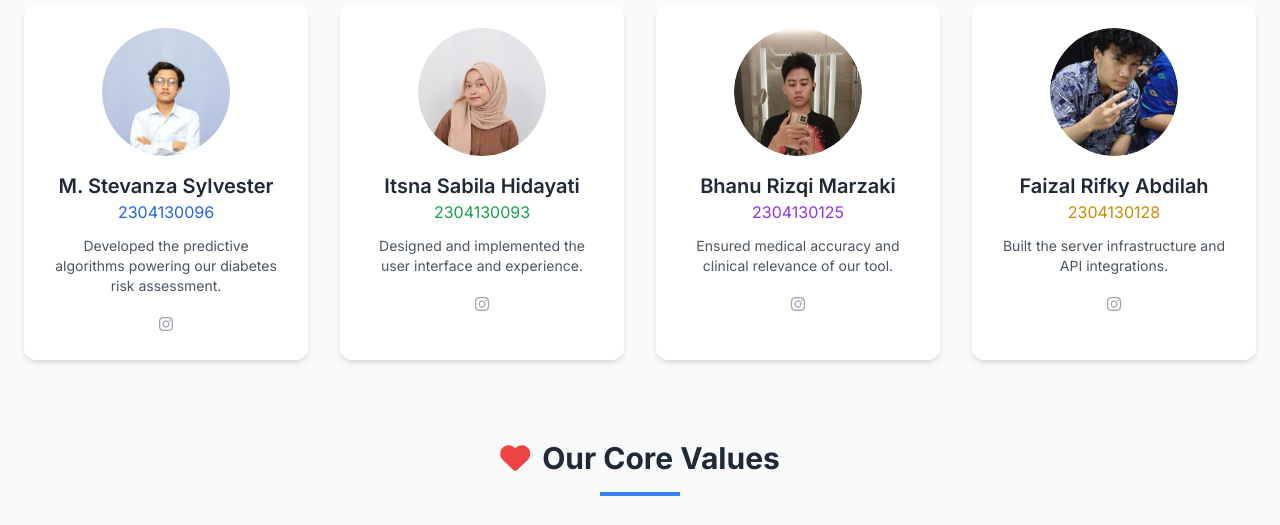
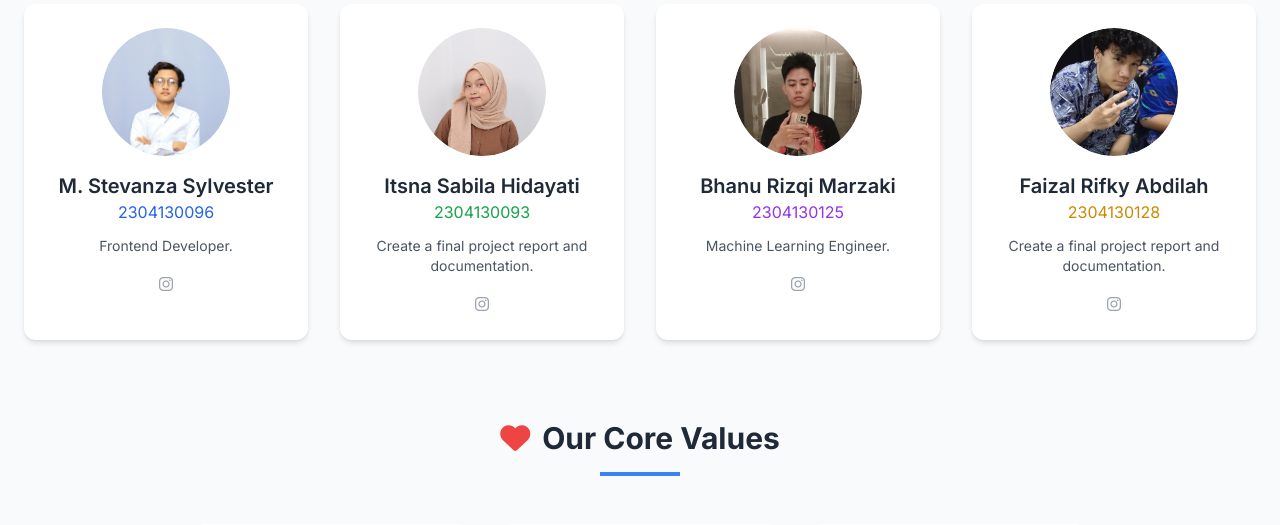
Before and after one commit to Stevanza-dev/diabetrix, a Flask app: page /about in a window 1280 px wide. Shown: the part 840-1365 px from the top of the page. Run offline with Flask 3, Linux system fonts and the light colour scheme; some libraries are stand-ins or nearby versions.

Commit message:
ubah sedikit

```diff
--- a/templates/about.html
+++ b/templates/about.html
@@ -113,7 +113,7 @@
             <h3 class="text-xl font-semibold text-center text-gray-800">M. Stevanza Sylvester</h3>
             <p class="text-blue-600 text-center mb-3">2304130096</p>
             <p class="text-gray-600 text-sm text-center mb-4">
-              Developed the predictive algorithms powering our diabetes risk assessment.
+              Frontend Developer.
             </p>
             <div class="flex justify-center space-x-3">
               <a href="https://www.instagram.com/stevanzasyl/" class="text-gray-400 hover:text-blue-500" target="_blank" rel="noopener noreferrer"><i class="fab fa-instagram"></i></a>
@@ -128,7 +128,7 @@
             <h3 class="text-xl font-semibold text-center text-gray-800">Itsna Sabila Hidayati</h3>
             <p class="text-green-600 text-center mb-3">2304130093</p>
             <p class="text-gray-600 text-sm text-center mb-4">
-              Designed and implemented the user interface and experience.
+              Create a final project report and documentation.
             </p>
             <div class="flex justify-center space-x-3">
               <a href="https://www.instagram.com/sabitsna_/" class="text-gray-400 hover:text-blue-500" target="_blank" rel="noopener noreferrer"><i class="fab fa-instagram"></i></a>
@@ -143,7 +143,7 @@
             <h3 class="text-xl font-semibold text-center text-gray-800">Bhanu Rizqi Marzaki</h3>
             <p class="text-purple-600 text-center mb-3">2304130125</p>
             <p class="text-gray-600 text-sm text-center mb-4">
-              Ensured medical accuracy and clinical relevance of our tool.
+              Machine Learning Engineer.
             </p>
             <div class="flex justify-center space-x-3">
               <a href="https://www.instagram.com/nolluiymon/" class="text-gray-400 hover:text-blue-500" target="_blank" rel="noopener noreferrer"><i class="fab fa-instagram"></i></a>
@@ -158,7 +158,7 @@
             <h3 class="text-xl font-semibold text-center text-gray-800">Faizal Rifky Abdilah</h3>
             <p class="text-yellow-600 text-center mb-3">2304130128</p>
             <p class="text-gray-600 text-sm text-center mb-4">
-              Built the server infrastructure and API integrations.
+              Create a final project report and documentation.
             </p>
             <div class="flex justify-center space-x-3">
               <a href="https://www.instagram.com/faizal_rifky100/" class="text-gray-400 hover:text-blue-500" target="_blank" rel="noopener noreferrer"><i class="fab fa-instagram"></i></a>
```
Also changed, not shown: README.md.
